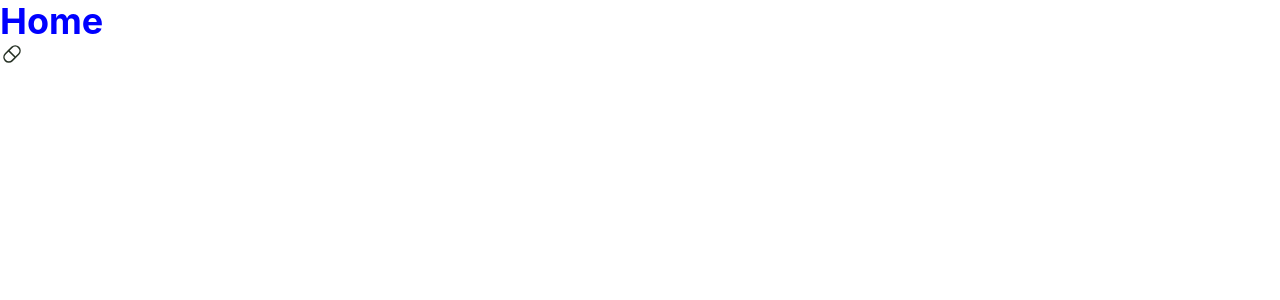
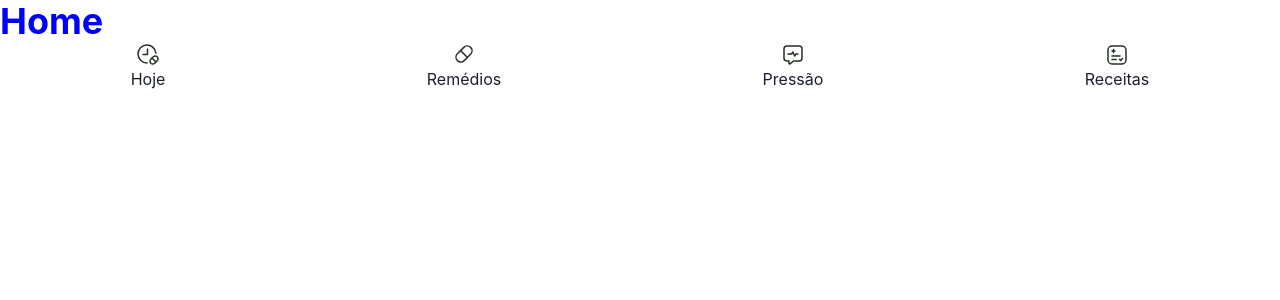
Before and after one commit to darkstudio-apps/contromed, a Next.js app: page / in a window 1280 px wide. Shown: the top 300 px of the page. Built offline with nearby package versions, Linux system fonts and the light colour scheme.

Commit message:
feat: navigation init

```diff
--- a/src/assets/icons/HealthDocumentNotesCheckmark.tsx
+++ b/src/assets/icons/HealthDocumentNotesCheckmark.tsx
@@ -1,4 +1,4 @@
-export default function FolderMedicalCardCross() {
+export default function HealthDocumentNotesCheckmark() {
   return (
     <svg
       width="24"
--- a/src/assets/icons/MenssageChatHeartbeat.tsx
+++ b/src/assets/icons/MenssageChatHeartbeat.tsx
@@ -1,4 +1,4 @@
-export default function FolderMedicalCardCross() {
+export default function MenssageChatHeartbeat() {
   return (
     <svg
       width="24"
--- a/src/layouts/MainNavigationLayout/MenuNavigation/index.tsx
+++ b/src/layouts/MainNavigationLayout/MenuNavigation/index.tsx
@@ -1,16 +1,49 @@
+import { Flex, Link } from "@chakra-ui/react";
 import DrugsPillAddPlus from "assets/icons/DrugsPillAddPlus";
+import DrugsPillClock from "assets/icons/DrugsPillClock";
+import HealthDocumentNotesCheckmark from "assets/icons/HealthDocumentNotesCheckmark";
+import MenssageChatHeartbeat from "assets/icons/MenssageChatHeartbeat";
+import LinkNext from "next/link";
 import { ReactNode } from "react";
 
 interface IMenuNavigation {
   children: ReactNode;
 }
 
+const navItems = [
+  {
+    href: "/today",
+    icon: <DrugsPillClock />,
+    label: "Hoje",
+  },
+  {
+    href: "/drugs",
+    icon: <DrugsPillAddPlus />,
+    label: "Remédios",
+  },
+  {
+    href: "/pressure",
+    icon: <MenssageChatHeartbeat />,
+    label: "Pressão",
+  },
+  {
+    href: "/recipe",
+    icon: <HealthDocumentNotesCheckmark />,
+    label: "Receitas",
+  },
+];
+
 export function MenuNavigation() {
   return (
-    <div>
-      <div>
-        <DrugsPillAddPlus />
-      </div>
-    </div>
+    <Flex width="100%" justifyContent="space-around" position="fixed">
+      {navItems.map(({ href, icon, label }, index) => (
+        <LinkNext key={index} href={href} passHref>
+          <Link display="flex" alignItems="center" flexDir="column">
+            {icon}
+            <span>{label}</span>
+          </Link>
+        </LinkNext>
+      ))}
+    </Flex>
   );
 }
```
